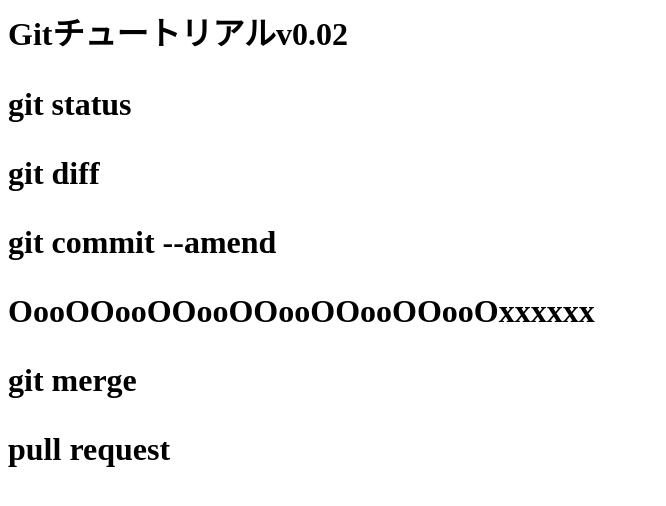
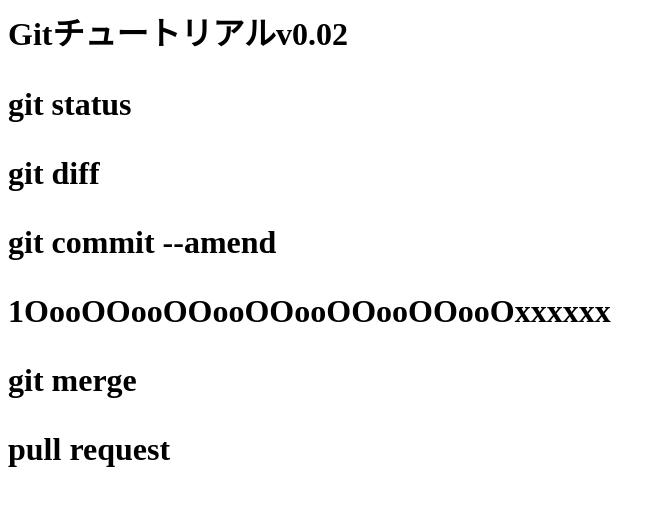
Before and after one commit to k-batayan/git_tutorial, a plain HTML site: page index.html in a window 1280 px wide. Shown: the whole page, without its empty margins (0-666 px from the left). Drawn offline with Linux system fonts and the light colour scheme.

Commit message:
Update index.html
1追加

```diff
--- a/index.html
+++ b/index.html
@@ -2,6 +2,6 @@
 <p>git status</p>
 <p>git diff</p>
 <p>git commit --amend</p>
-OooOOooOOooOOooOOooOOooOxxxxxx
+1OooOOooOOooOOooOOooOOooOxxxxxx
   <p>git merge</p>
   <p>pull request</p>
```
